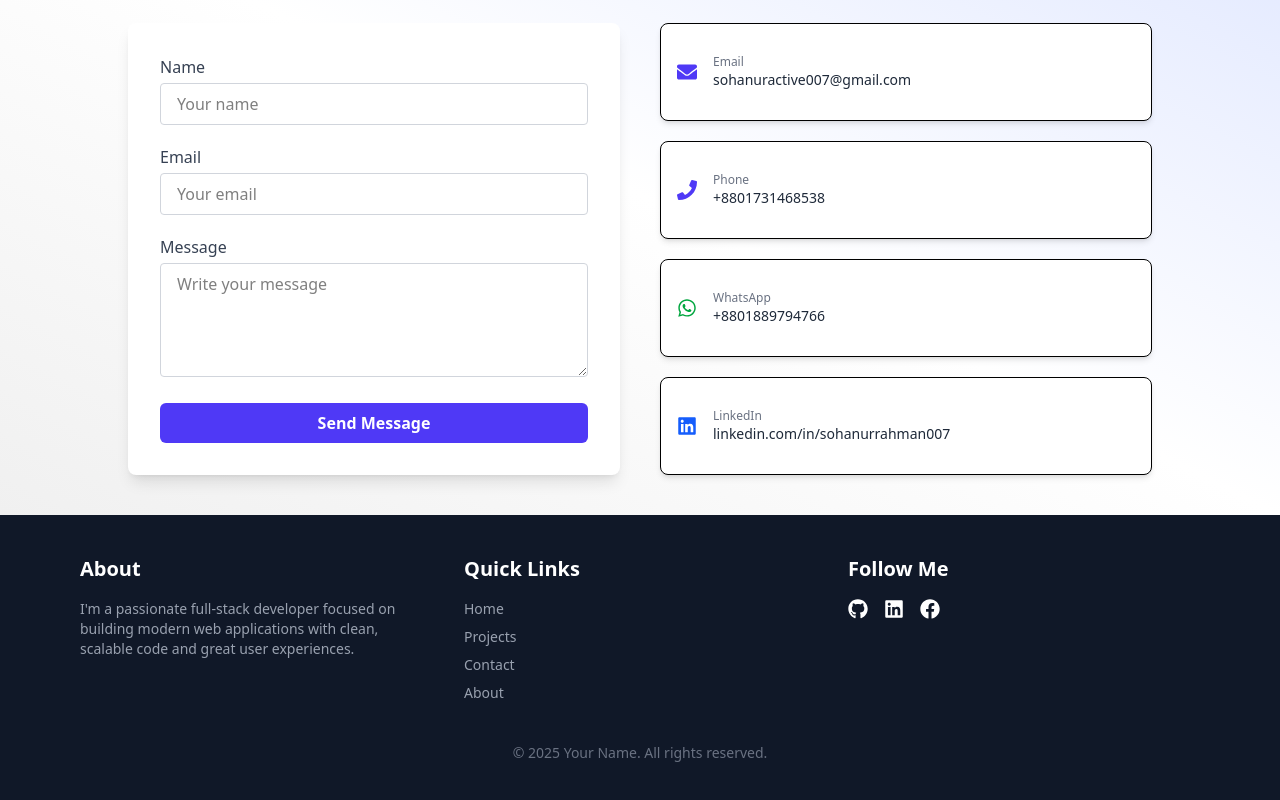
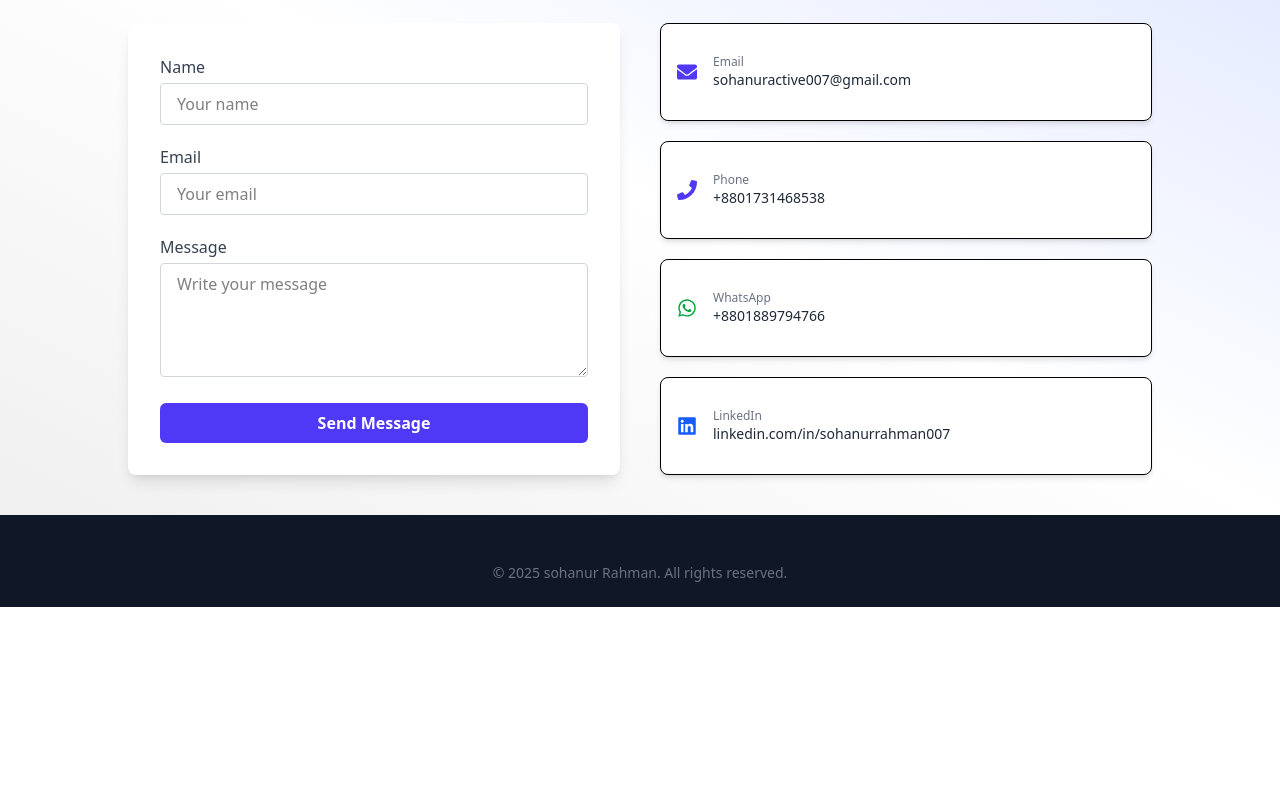
Before and after one commit to SohanurRahman007/my-portfolio-website, a React (Vite) app: page / in a window 1280 px wide. Shown: the part 3140-3940 px from the top of the page. After the commit the page ends 3747 px from the top, so only its background shows below. Built offline with nearby package versions, Linux system fonts and the light colour scheme.

Commit message:
footer done

```diff
--- a/src/components/Footer.jsx
+++ b/src/components/Footer.jsx
@@ -1,78 +1,8 @@
-// src/components/Footer.jsx
-
-import { FaGithub, FaLinkedin, FaFacebook } from "react-icons/fa";
-
 const Footer = () => {
   return (
-    <footer className="bg-gray-900 text-white py-10 px-6 md:px-20">
-      <div className="max-w-6xl mx-auto grid grid-cols-1 md:grid-cols-3 gap-8">
-        {/* About */}
-        <div>
-          <h3 className="text-xl font-semibold mb-4">About</h3>
-          <p className="text-gray-400 text-sm">
-            I'm a passionate full-stack developer focused on building modern web
-            applications with clean, scalable code and great user experiences.
-          </p>
-        </div>
-
-        {/* Quick Links */}
-        <div>
-          <h3 className="text-xl font-semibold mb-4">Quick Links</h3>
-          <ul className="space-y-2 text-sm text-gray-400">
-            <li>
-              <a href="#home" className="hover:text-white">
-                Home
-              </a>
-            </li>
-            <li>
-              <a href="#projects" className="hover:text-white">
-                Projects
-              </a>
-            </li>
-            <li>
-              <a href="#contact" className="hover:text-white">
-                Contact
-              </a>
-            </li>
-            <li>
-              <a href="#about" className="hover:text-white">
-                About
-              </a>
-            </li>
-          </ul>
-        </div>
-
-        {/* Social Media */}
-        <div>
-          <h3 className="text-xl font-semibold mb-4">Follow Me</h3>
-          <div className="flex gap-4">
-            <a
-              href="https://github.com/yourusername"
-              target="_blank"
-              rel="noopener noreferrer"
-            >
-              <FaGithub className="text-xl hover:text-purple-400" />
-            </a>
-            <a
-              href="https://linkedin.com/in/yourprofile"
-              target="_blank"
-              rel="noopener noreferrer"
-            >
-              <FaLinkedin className="text-xl hover:text-purple-400" />
-            </a>
-            <a
-              href="https://facebook.com/yourprofile"
-              target="_blank"
-              rel="noopener noreferrer"
-            >
-              <FaFacebook className="text-xl hover:text-purple-400" />
-            </a>
-          </div>
-        </div>
-      </div>
-
-      <p className="text-center text-sm text-gray-500 mt-10">
-        © {new Date().getFullYear()} Your Name. All rights reserved.
+    <footer className="bg-gray-900 text-white py-6 md:px-20">
+      <p className="text-center text-sm text-gray-500 mt-6">
+        © {new Date().getFullYear()} sohanur Rahman. All rights reserved.
       </p>
     </footer>
   );
```
